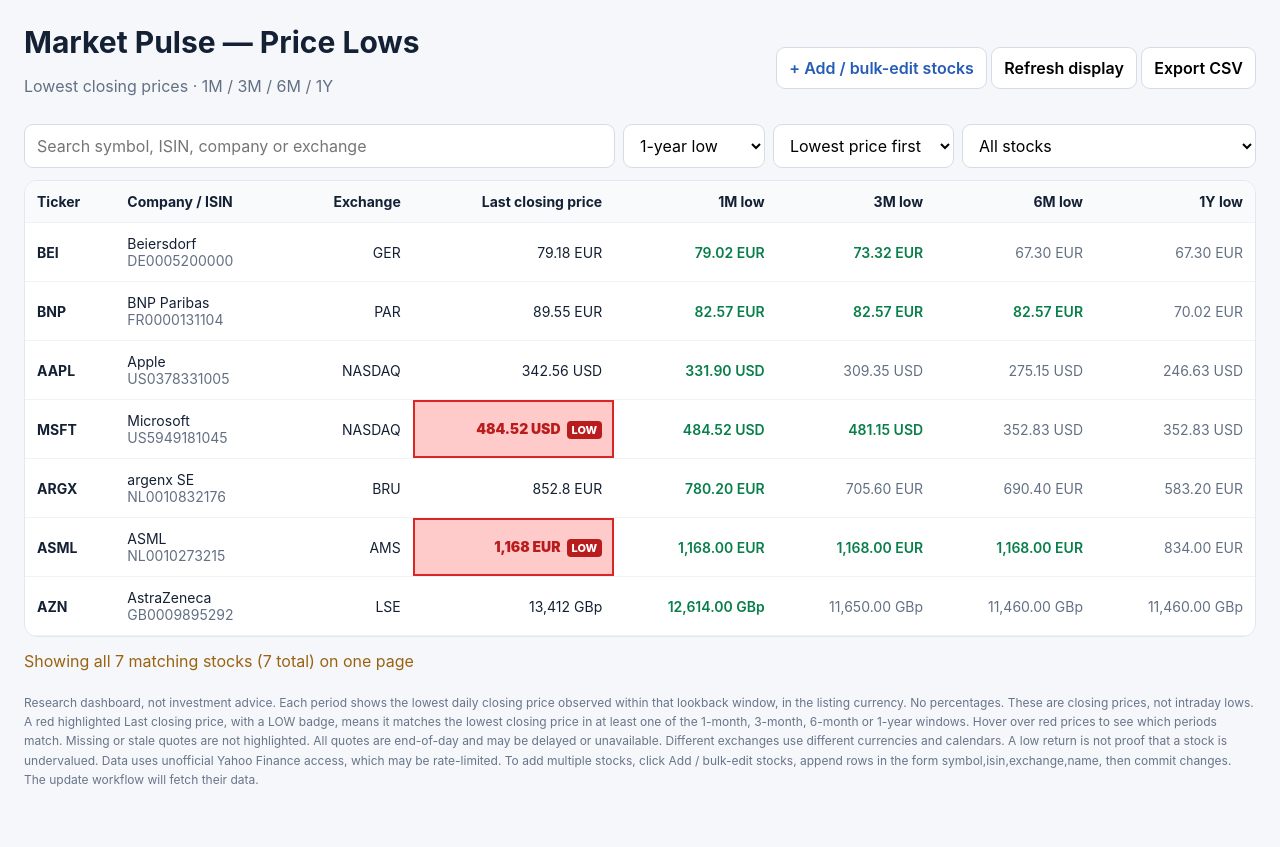
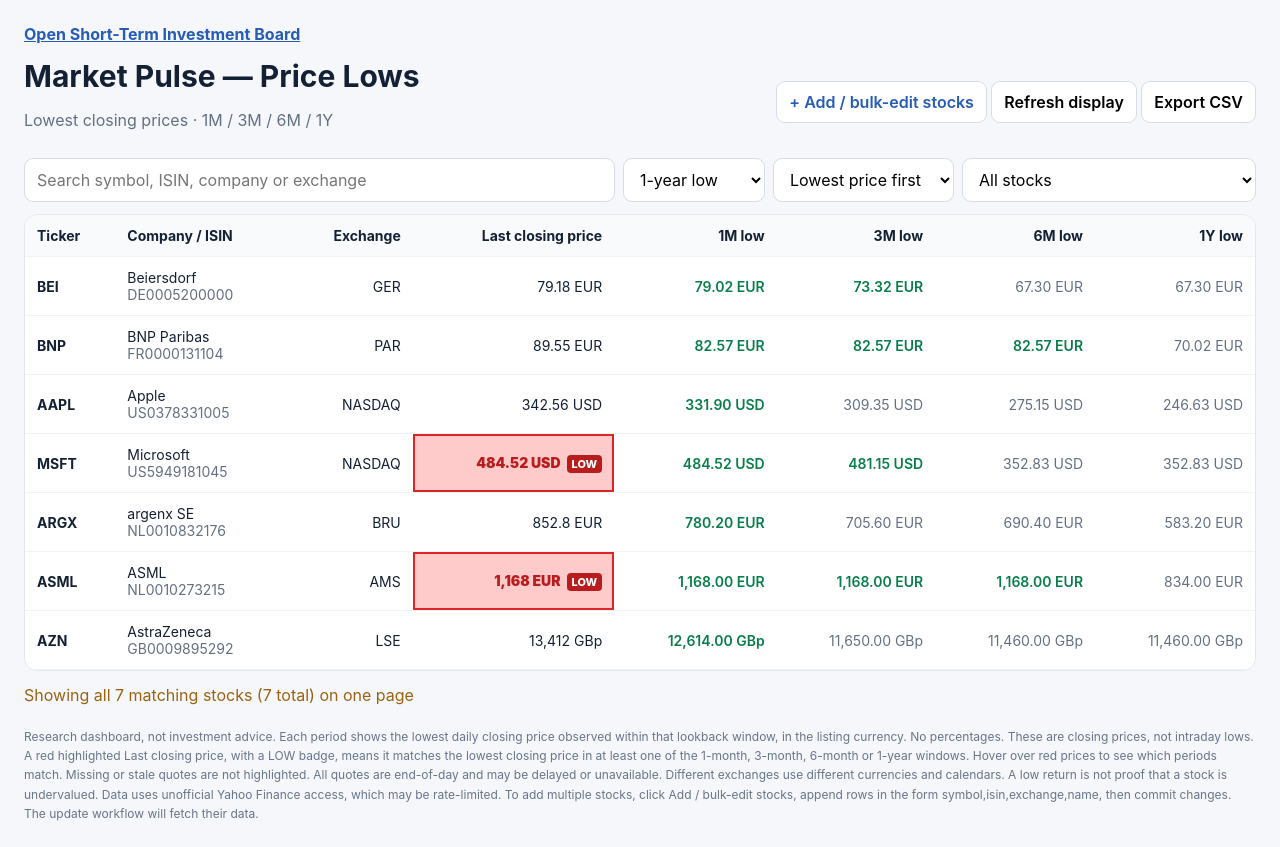
Before and after one commit to JayatiJaiswal/stock-market-screener, a plain HTML site: page docs/index.html in a window 1280 px wide. Before the commit the page ends 813 px from the top, so only its background shows below. Drawn offline with Linux system fonts and the light colour scheme.

Commit message:
Link new short-term investment board from main screener

```diff
--- a/docs/index.html
+++ b/docs/index.html
@@ -21,6 +21,7 @@ th:first-child,td:first-child,th:nth-child(2),td:nth-child(2){text-align:left}
 a{color:#265cb5}.action-link{display:inline-block;padding:10px 12px;border:1px solid #d6dce7;border-radius:9px;background:#fff;text-decoration:none;font-weight:600}.pager{display:flex;align-items:center;justify-content:center;gap:12px;margin:12px 0}.pager button:disabled{opacity:.45;cursor:default}
 @media(max-width:650px){main{padding:12px}h1{font-size:23px}}
 </style></head><body><main>
+<div style="margin-bottom:14px"><a href="./short-term.html" style="font-weight:700">Open Short-Term Investment Board</a></div>
 <header><div><h1>Market Pulse — Price Lows</h1><p>Lowest closing prices · 1M / 3M / 6M / 1Y</p></div><div><a class="action-link" href="https://github.com/JayatiJaiswal/stock-market-screener/edit/main/stocks.csv" target="_blank" rel="noopener noreferrer" title="Add multiple rows using Symbol, ISIN, Exchange and Name">+ Add / bulk-edit stocks</a> <button id="refresh">Refresh display</button> <button id="export">Export CSV</button></div></header>
 
 <div class="controls"><input id="search" placeholder="Search symbol, ISIN, company or exchange">
```
